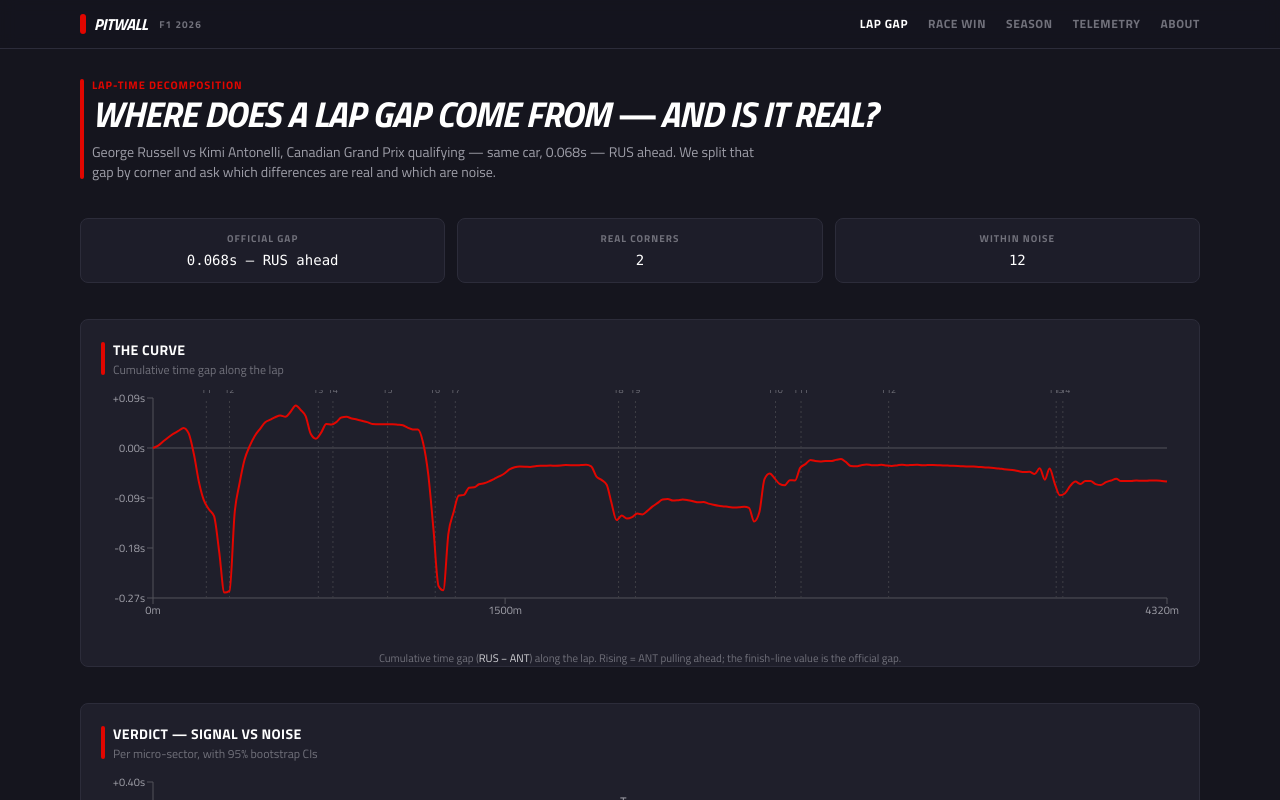
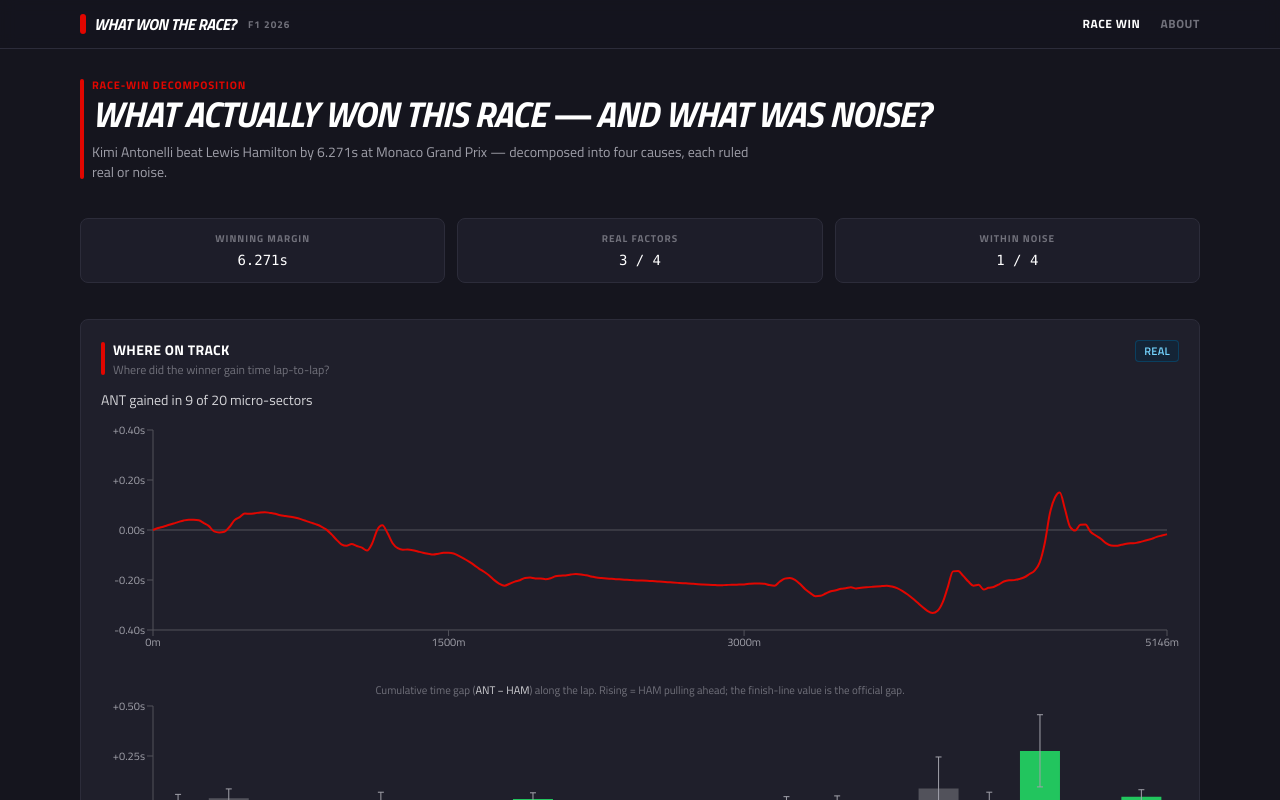
Before and after one commit to milescoler/antonelli-vs-russell, a React (Vite) app in the folder web/: page / in a window 1280 px wide. Shown: the top 800 px of the page. Built offline with nearby package versions, Linux system fonts and the light colour scheme.

Commit message:
feat(web): make race-win decomposition the landing route

```diff
--- a/web/src/App.tsx
+++ b/web/src/App.tsx
@@ -1,8 +1,5 @@
 import { HashRouter, NavLink, Route, Routes } from 'react-router-dom'
-import { Decomposition } from './pages/Decomposition'
 import { RaceDecomp } from './pages/RaceDecomp'
-import { Dashboard } from './pages/Dashboard'
-import { Telemetry } from './pages/Telemetry'
 import { About } from './pages/About'
 import { StudyLinks } from './components/ui'
 
@@ -16,7 +13,7 @@
         <NavLink to="/" className="flex items-center gap-2">
           <span className="h-5 w-1.5 rounded-sm bg-f1-red" />
           <span className="text-base font-black uppercase italic tracking-tight text-white">
-            Pitwall
+            What Won the Race?
           </span>
           <span className="ml-1 text-[10px] font-bold uppercase tracking-widest text-zinc-500">
             F1 2026
@@ -24,16 +21,7 @@
         </NavLink>
         <nav className="flex items-center gap-5">
           <NavLink to="/" className={link} end>
-            Lap Gap
-          </NavLink>
-          <NavLink to="/race" className={link}>
             Race Win
-          </NavLink>
-          <NavLink to="/season" className={link}>
-            Season
-          </NavLink>
-          <NavLink to="/telemetry" className={link}>
-            Telemetry
           </NavLink>
           <NavLink to="/about" className={link}>
             About
@@ -65,10 +53,7 @@
         <Nav />
         <main className="mx-auto max-w-6xl px-4 py-7">
           <Routes>
-            <Route path="/" element={<Decomposition />} />
-            <Route path="/race" element={<RaceDecomp />} />
-            <Route path="/season" element={<Dashboard />} />
-            <Route path="/telemetry" element={<Telemetry />} />
+            <Route path="/" element={<RaceDecomp />} />
             <Route path="/about" element={<About />} />
           </Routes>
         </main>
```
